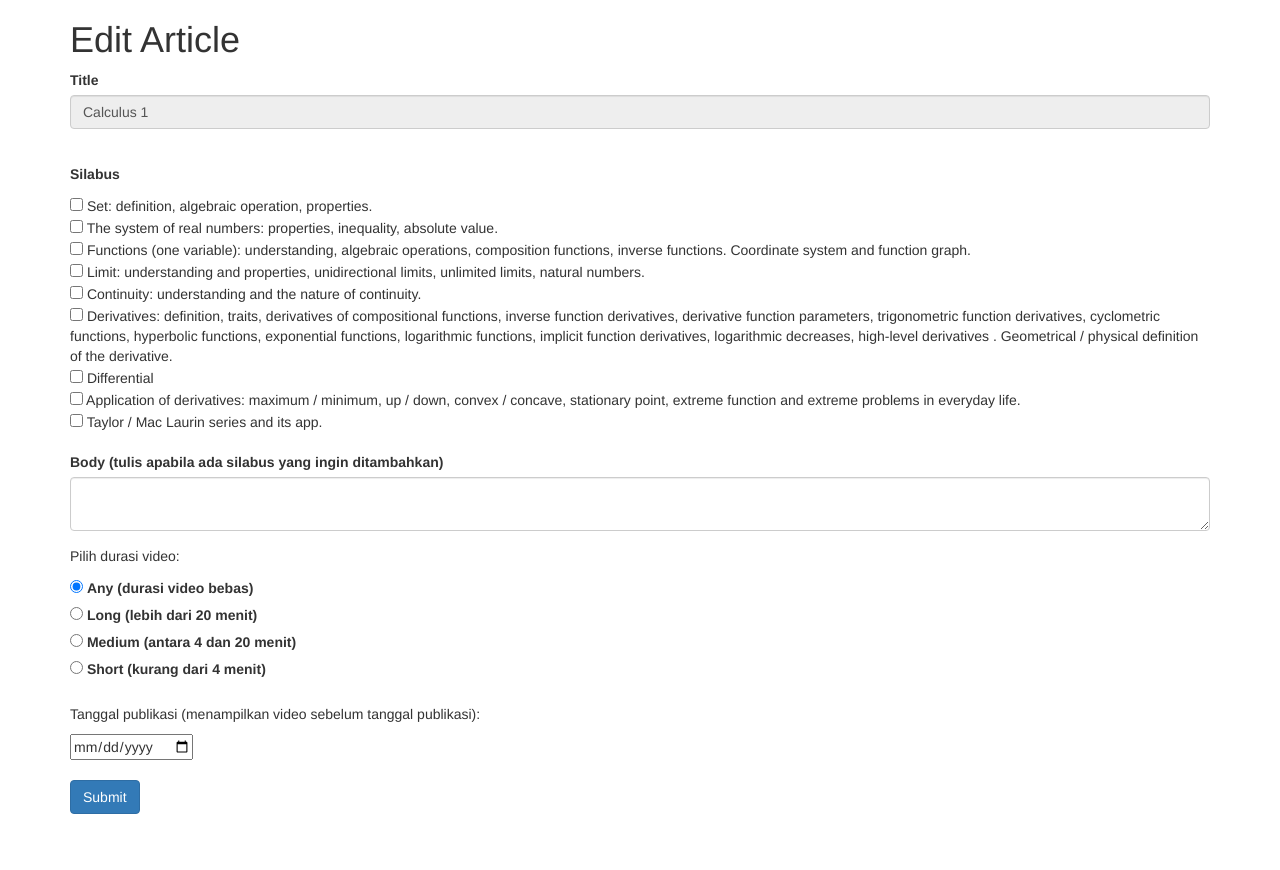
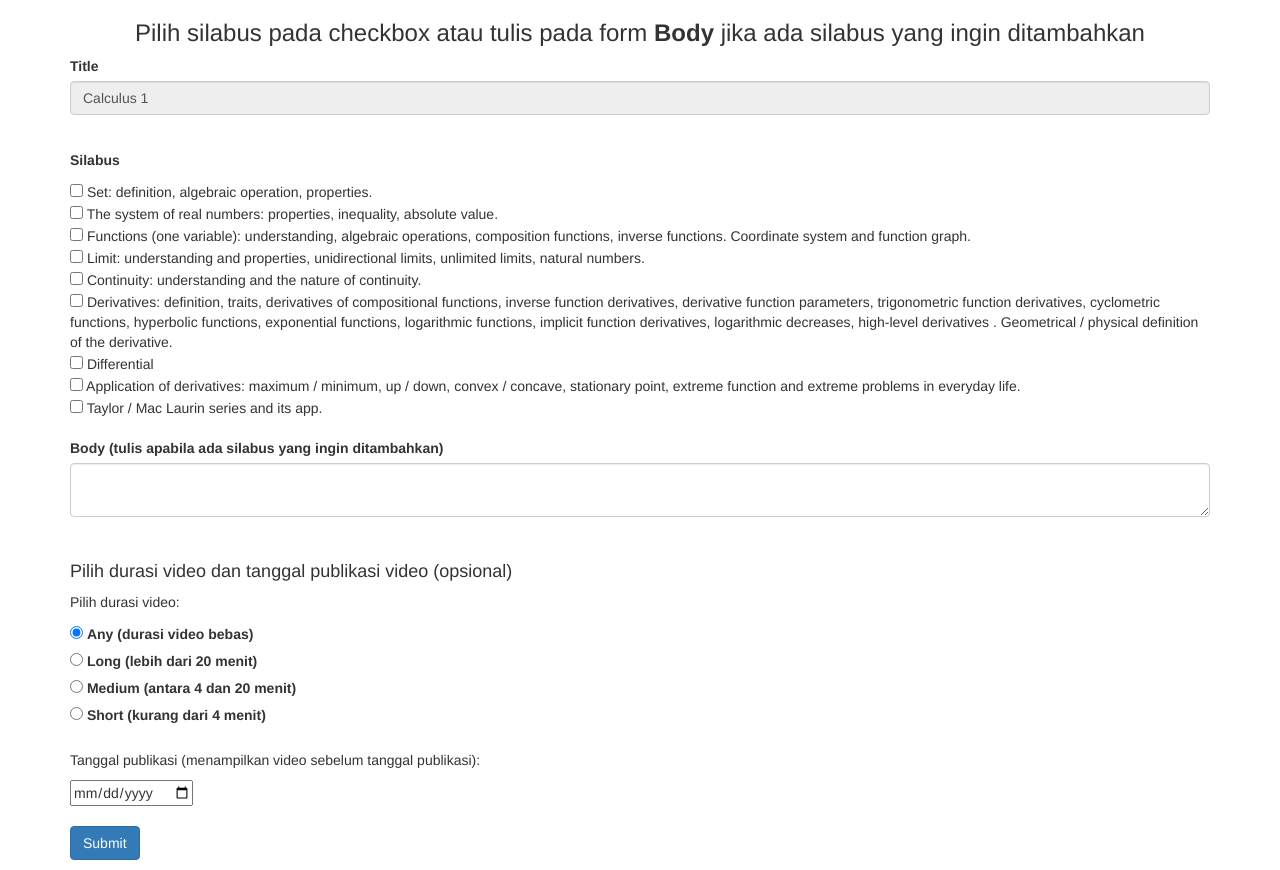
Before and after one commit to bahybintang/courecsy-faisal, a Flask app: page /edit_silabus/1 in a window 1280 px wide. Before the commit the page ends 814 px from the top, so only its background shows below. Run offline with Flask 3, Linux system fonts and the light colour scheme; parts of the project's set-up code (start-up, migrations or seed data) failed here and were passed over; some libraries are stand-ins or nearby versions.

Commit message:
Menambah petunjuk penggunaan

```diff
--- a/templates/dashboard.html
+++ b/templates/dashboard.html
@@ -8,7 +8,8 @@
   <body>
     <div class="container">
         {% block body %}
-            <h2 style="text-align:center;">Sistem Rekomendasi Video Pembelajaran Online Berdasarkan Nama Mata Kuliah dan Silabus Menggunakan Cosine Similarity</h2>
+            <h2 style="text-align:center;">Sistem Rekomendasi Video Pembelajaran Online Berdasarkan Nama Mata Kuliah dan Silabus Menggunakan Cosine Similarity</h2><br>
+            <p style="text-align:center;">Pilih mata kuliah yang ingin dicari rekomendasi videonya</p>
             <hr>
             <table class='table table-striped'>
                 <tr>
--- a/templates/edit_silabus.html
+++ b/templates/edit_silabus.html
@@ -8,7 +8,7 @@
   <body>
     <div class="container">
         {% block body %}
-            <h1>Edit Article</h1>
+            <h3 style="text-align:center;">Pilih silabus pada checkbox atau tulis pada form <strong>Body</strong> jika ada silabus yang ingin ditambahkan</h3>
             {% from "includes/_formhelpers.html" import render_field %}
             <form method="POST" action="">
                 <div class="form-group">
@@ -28,6 +28,8 @@
                 {{ render_field(form.body, class_="form-control", id="editor") }}
                 </div>
 
+                <br>
+                <h4>Pilih durasi video dan tanggal publikasi video (opsional)</h4>
                 <p>Pilih durasi video:</p>
                 <input type="radio" id="any" name="durasi" value="any" checked="checked">
                 <label for="any">Any (durasi video bebas)</label><br>
```
